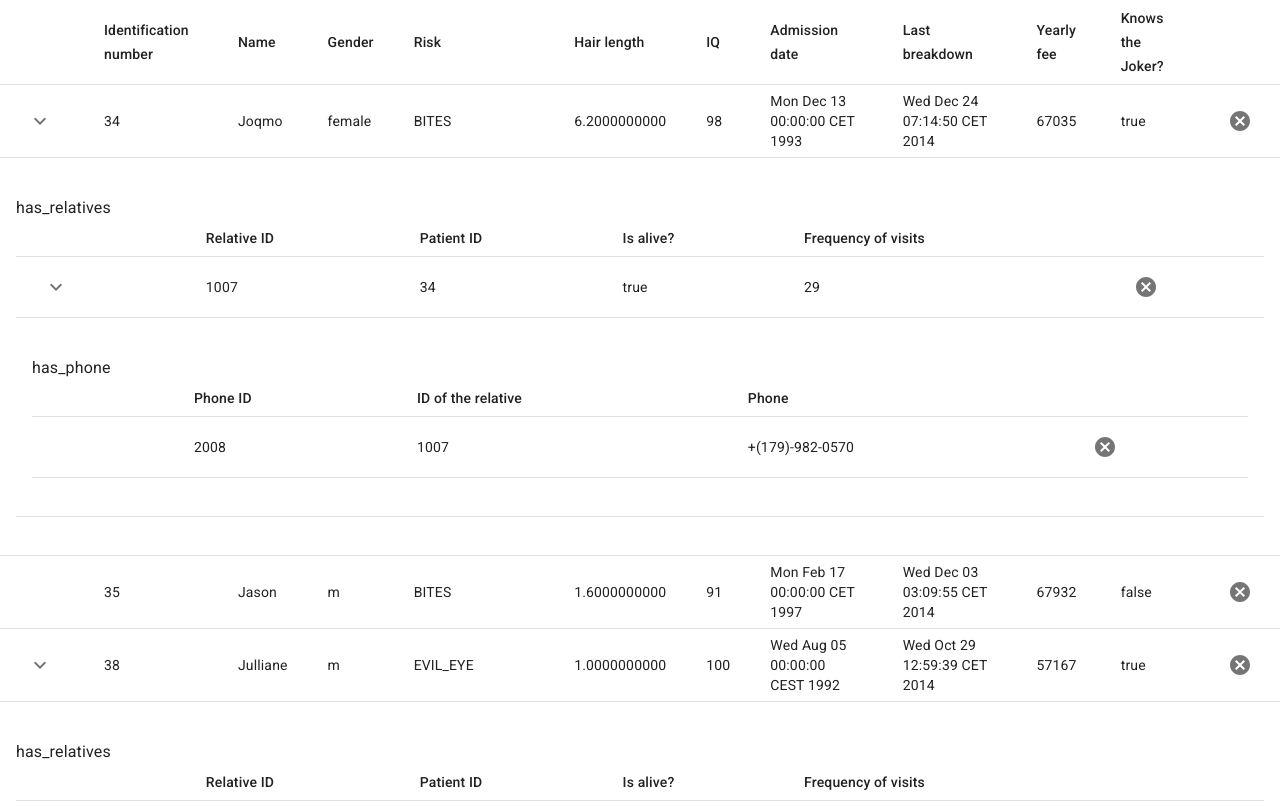
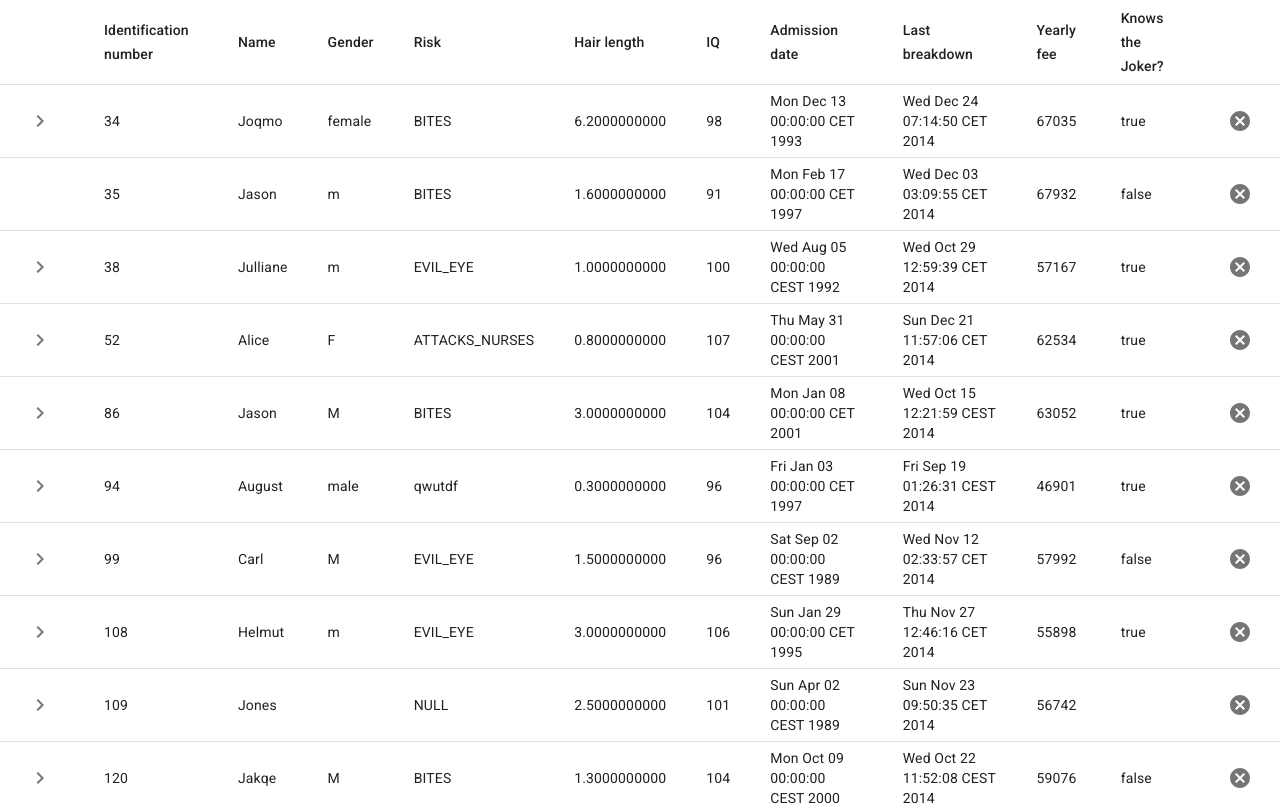
Before and after one commit to crazefan/ga-jsontotable, a React (Create React App) app: page / in a window 1280 px wide. Shown: the top 806 px of the page. Built offline with nearby package versions, Linux system fonts and the light colour scheme.

Commit message:
collapse on click + arrow condition refactor

```diff
--- a/src/App.js
+++ b/src/App.js
@@ -5,8 +5,14 @@ import React, { useState } from "react";
 function App() {
   const [data, setData] = useState(exampleData);
 
-  const onRowUpdated = () => {};
-  const onRowDeleted = () => {};
+  const onRowUpdated = (rowToUpdate, indexToUpdate) => {
+    setData(
+      data.map((row, index) => (index === indexToUpdate ? rowToUpdate : row))
+    );
+  };
+  const onRowDeleted = (indexToDelete) => {
+    setData(data.filter((row, index) => index !== indexToDelete));
+  };
 
   return (
     <div>
--- a/src/TableBuilder/index.js
+++ b/src/TableBuilder/index.js
@@ -19,26 +19,46 @@ import {
   KeyboardArrowRight,
 } from "@material-ui/icons";
 
-const RowBuilder = ({ rowData, onUpdated, onDeleted }) => {
+const RowBuilder = ({ rowData, onUpdated, rowIndex, onDeleted }) => {
   const kids = getRowKids(rowData);
-  const { data, __isOpen = true } = rowData;
+  const { data, __isOpen = false } = rowData;
   const { key, records } = kids || {};
   const hasKids = kids && Array.isArray(records) && records.length > 0;
 
-  const onRowUpdated = () => {};
+  const onToggleOpen = () => {
+    const newRowState = { ...rowData, __isOpen: !__isOpen };
+    onUpdated(newRowState, rowIndex);
+  };
+
+  const onRowUpdated = (rowToUpdate, indexToUpdate) => {
+    const newRowState = {
+      ...rowData,
+      kids: {
+        [key]: {
+          records: records.map((record, i) =>
+            i === indexToUpdate ? rowToUpdate : record
+          ),
+        },
+      },
+    };
+  };
   const onRowDeleted = () => {};
   return (
     <>
       <TableRow>
         <TableCell>
-          <IconButton>{kids ? <KeyboardArrowDown /> : null}</IconButton>
+          {hasKids && (
+            <IconButton onClick={onToggleOpen}>
+              {__isOpen ? <KeyboardArrowDown /> : <KeyboardArrowRight />}
+            </IconButton>
+          )}
         </TableCell>
         {Object.keys(data).map((key) => (
           <TableCell key={`table-cell-${key}`}>{data[key]}</TableCell>
         ))}
         <TableCell>
           <IconButton>
-            <Cancel />
+            <Cancel onClick={onRowDeleted} />
           </IconButton>
         </TableCell>
       </TableRow>
@@ -76,6 +96,7 @@ const TableBuilder = ({ rows, onRowUpdated, onRowDeleted }) => {
           <RowBuilder
             key={`row-builder-item-${JSON.stringify(row)}`}
             rowData={row}
+            rowIndex={i}
             onDeleted={onRowDeleted}
             onUpdated={onRowUpdated}
           />
```
